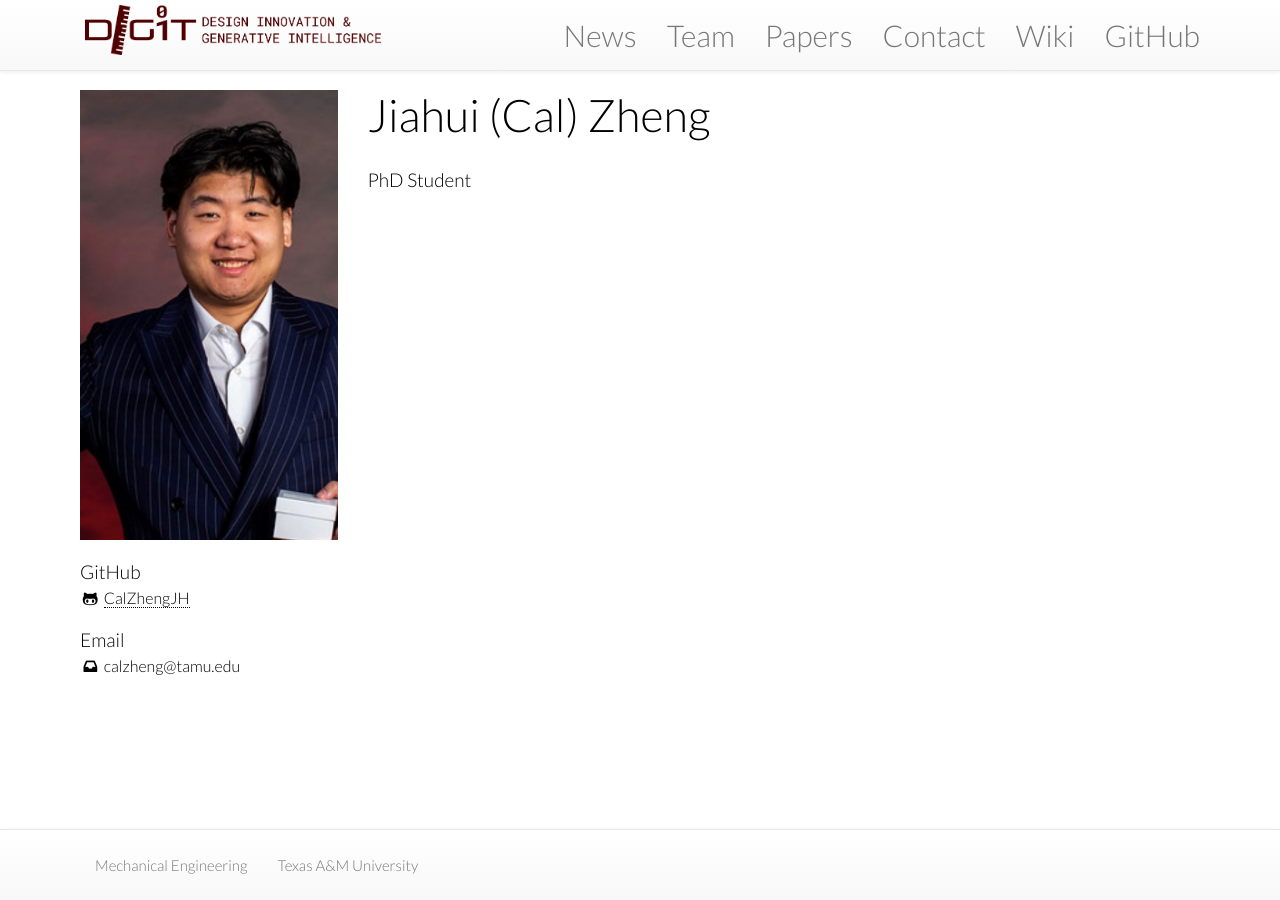
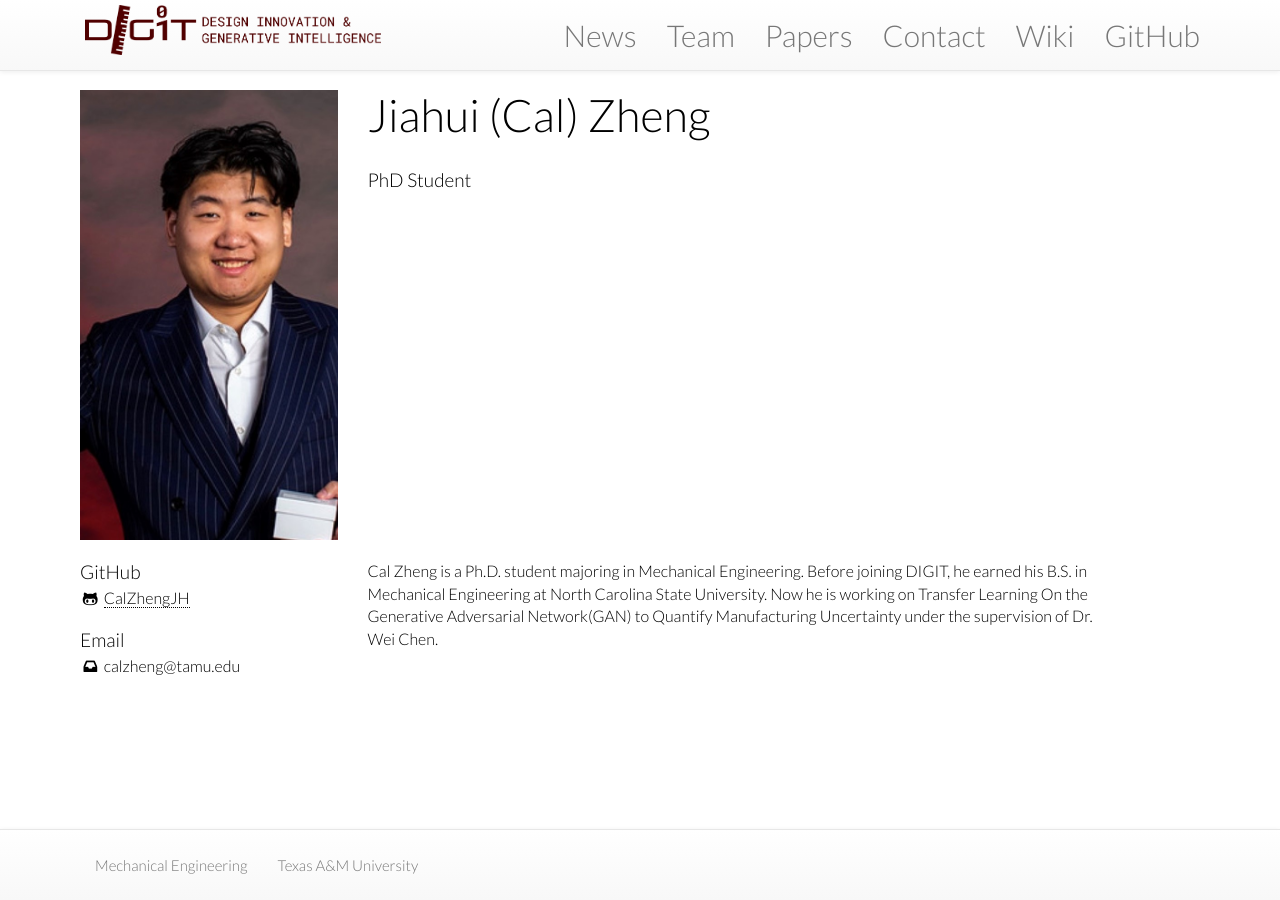
Before and after one commit to jihao2021/trojanbears, a Jekyll site: the page built from team/_posts/2023-08-15-cal-zheng.md, in a window 1280 px wide. Built offline with Jekyll 4.4.1, drawn with Linux system fonts in a browser that asks for light colours; nearby versions of some CDN libraries.

Commit message:
Update 2023-08-15-cal-zheng.md

```diff
--- a/team/_posts/2023-08-15-cal-zheng.md
+++ b/team/_posts/2023-08-15-cal-zheng.md
@@ -11,3 +11,4 @@ image: /assets/images/team/head_cal.jpeg
 cv:
 alum: false
 ---
+Cal Zheng is a Ph.D. student majoring in Mechanical Engineering. Before joining DIGIT, he earned his B.S. in Mechanical Engineering at North Carolina State University. Now he is working on Transfer Learning On the Generative Adversarial Network(GAN) to Quantify Manufacturing Uncertainty under the supervision of Dr. Wei Chen.
```
